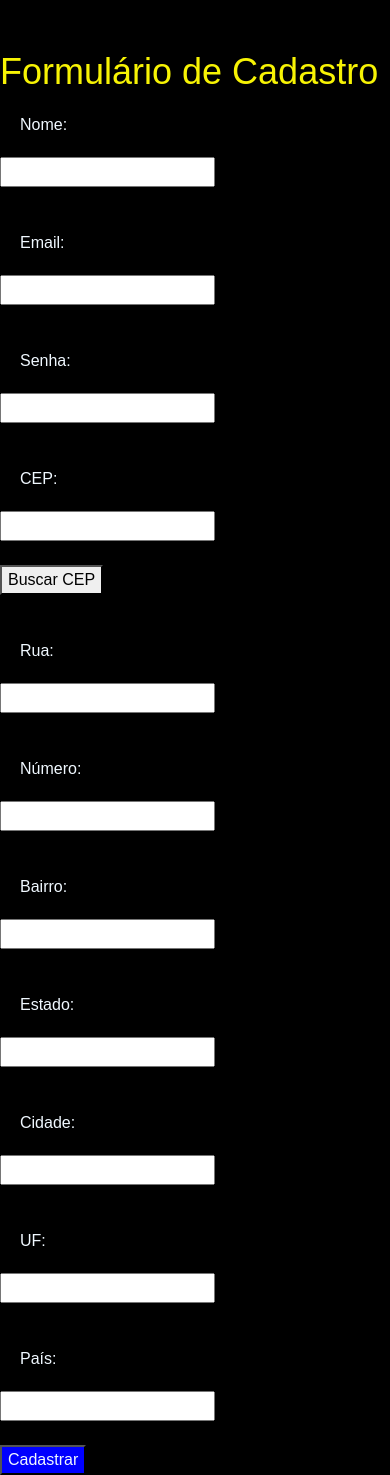
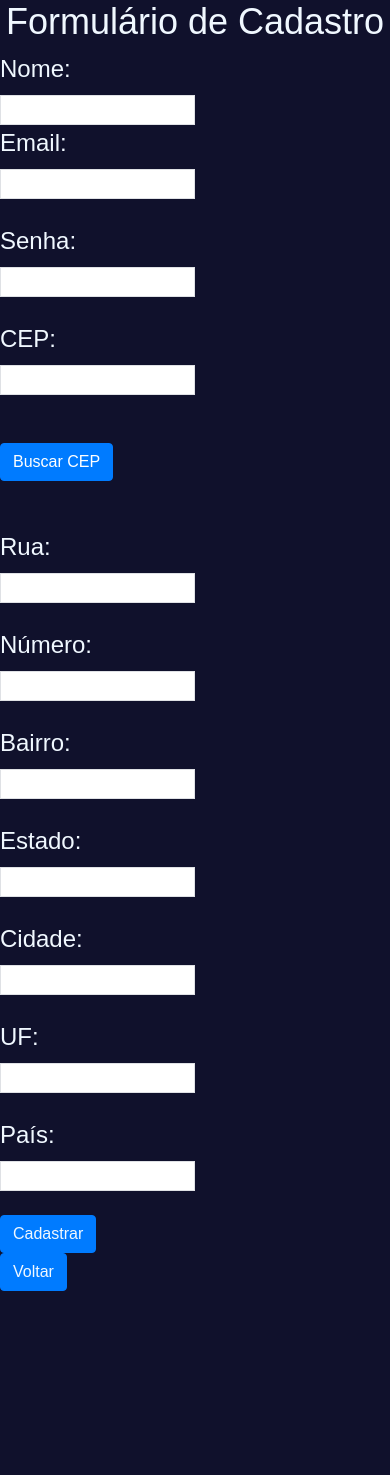
Before and after one commit to rafael6325/Babel-ink, a plain HTML site: page pages/register.html in a window 390 px wide. After the commit the page ends 1291 px from the top, so only its background shows below. Drawn offline with nearby package versions, Linux system fonts and the light colour scheme.

Commit message:
Mudança de estilização e atualização para pt-br, novas pages adicionadas

```diff
--- a/pages/register.html
+++ b/pages/register.html
@@ -4,47 +4,48 @@
   <title>Formulário de Cadastro</title>
   <script src="../scripts/register.js"></script>
   <link rel="stylesheet" href="https://maxcdn.bootstrapcdn.com/bootstrap/4.5.2/css/bootstrap.min.css">
-  <link rel="stylesheet" type="text/css" href="../styles/style.css">
+  <link rel="stylesheet" type="text/css" href="../styles/registerStyle.css">
 </head>
 <body>
   <h1>Formulário de Cadastro</h1>
 
-  <form id="cadastroForm">
+  <form id="registerForm">
     <label for="nome" style="color: aliceblue;">Nome:</label>
-    <input type="text" id="nome" name="nome" required><br><br>
+    <input type="text" id="nome" name="nome" required>
 
     <label for="email" style="color: aliceblue;">Email:</label>
-    <input type="email" id="email" name="email" required><br><br>
+    <input type="email" id="email" name="email" required><br>
 
     <label for="senha" style="color: aliceblue;">Senha:</label>
-    <input type="password" id="senha" name="senha" required><br><br>
+    <input type="password" id="senha" name="senha" required><br>
 
     <label for="cep" style="color: aliceblue;">CEP:</label>
     <input type="number" id="cep" name="cep" max="8" required><br><br>
-    <button type="button" onclick="searchApi()">Buscar CEP</button><br><br>
+    <button type="button" class="btn btn-primary" onclick="searchApi()">Buscar CEP</button><br><br>
 
     <label for="endereco" style="color: aliceblue;">Rua:</label>
-    <input type="text" id="rua" name="rua"><br><br>
+    <input type="text" id="rua" name="rua"><br>
 
     <label for="numero" style="color: aliceblue;">Número:</label>
-    <input type="number" id="numero" name="numero" required><br><br>
+    <input type="number" id="numero" name="numero" required><br>
 
     <label for="bairro" style="color: aliceblue;">Bairro:</label>
-    <input type="text" id="bairro" name="bairro" required><br><br>
+    <input type="text" id="bairro" name="bairro" required><br>
 
     <label for="estado" style="color: aliceblue;">Estado:</label>
-    <input type="text" id="estado" name="estado" required><br><br>
+    <input type="text" id="estado" name="estado" required><br>
 
     <label for="cidade" style="color: aliceblue;">Cidade:</label>
-    <input type="text" id="cidade" name="cidade" required><br><br>
+    <input type="text" id="cidade" name="cidade" required><br>
 
     <label for="uf" style="color: aliceblue;">UF:</label>
-    <input type="text" id="uf" name="uf" max="2" required><br><br>
+    <input type="text" id="uf" name="uf" max="2" required><br>
 
     <label for="pais" style="color: aliceblue;">País:</label>
-    <input type="text" id="pais" name="pais" required><br><br>
+    <input type="text" id="pais" name="pais" required><br>
 
-    <button type="submit" style="color: aliceblue; background-color: blue;">Cadastrar</button>
+    <button type="submit" class="btn btn-primary" style="color: aliceblue;">Cadastrar</button>
+    <button type="button" class="btn btn-primary" style="color: aliceblue;" onclick="window.location.href='../index.html'">Voltar</button>
   </form>
 </body>
 </html>
--- a/scripts/register.js
+++ b/scripts/register.js
@@ -10,6 +10,7 @@ async function searchApi() {
     document.getElementById('bairro').value = endereco.bairro;
     document.getElementById('cidade').value = endereco.localidade;
     document.getElementById('uf').value = endereco.uf;
+
   } catch (error) {
     console.error(error);
   }
--- /dev/null
+++ b/styles/forgotPassword.css
@@ -0,0 +1,18 @@
+body {
+  font-family: Arial, sans-serif;
+  background-color: #030420f1;
+  color: #fff;
+}
+
+h1 {
+  margin-left: 40%;
+  margin-right: 35%;
+}
+
+main {
+  display: inline-block;
+  align-items: center;
+  justify-content: center;
+  margin-left: 40%;
+  margin-right: 40%;
+}
--- /dev/null
+++ b/styles/registerStyle.css
@@ -0,0 +1,30 @@
+body {
+  font-family: Arial, sans-serif;
+  background-color: #030420f1;
+}
+
+h1 {
+  font-size: 36px;
+  color: aliceblue;
+  font-style: condensed;
+  text-align: center;
+}
+
+label {
+  font-size: 24px;
+}
+
+#registerForm {
+  display: flex;
+  align-items: start;
+  justify-content: center;
+  flex-direction: column;
+}
+
+#registerForm input {
+  border: 1px solid #dfe1e5;
+  font-size: 16px;
+  height: 30px;
+  padding: 5px;
+  width: 50%;
+}
--- a/styles/style.css
+++ b/styles/style.css
@@ -1,6 +1,6 @@
 body {
   font-family: Arial, sans-serif;
-  background-color: #000;
+  background-color: #030420f1;
   color: #fff;
 }
 
@@ -17,6 +17,11 @@ h1 {
   font-size: 36px;
   color: #f7f304;
   font-style: condensed;
+  text-align: center;
+}
+
+h2{
+  text-align: center;
 }
 
 label {
@@ -25,7 +30,7 @@ label {
   font-size: 16px;
 }
 
-.input-box {
+.loginForm {
   box-sizing: border-box;
   border: 1px solid #dfe1e5;
   border-radius: 24px;
--- a/styles/welcome.css
+++ b/styles/welcomeStyle.css
@@ -1,6 +1,7 @@
 body {
   font-family: Arial, sans-serif;
-  background-color: #000;
+  background-color: #030420f1;
+  color: #fff;
 }
 
 div .posts {
@@ -8,6 +9,12 @@ div .posts {
   text-align: left;
   border-bottom: 1px solid #ddd;
   margin: 10px;
+}
+
+#navDiv {
+  display: flex;
+  align-items: center;
+  justify-content: center;
 }
 
 .main {
@@ -21,22 +28,22 @@ div {
 }
 
 @media screen and (max-width: 600px) {
-  span #main {
+  main {
     border: 0;
   }
-  span #main div {
+  main div {
     display: none;
   }
-  span #main div {
+  main div {
     margin-bottom: 10px;
     display: block;
     border: 1px solid #ddd;
   }
-  span #main div {
+  main div {
     display: block;
     text-align: right;
   }
-  span #main div::before {
+  main div::before {
     content: attr(data-label);
     float: left;
     font-weight: bold;
```
Also changed, not shown: index.html (+6 -6 lines), pages/forgotPassword.html (added, +23 -0 lines), pages/welcome.html (+23 -31 lines), scripts/forgotPassword.js (added).
